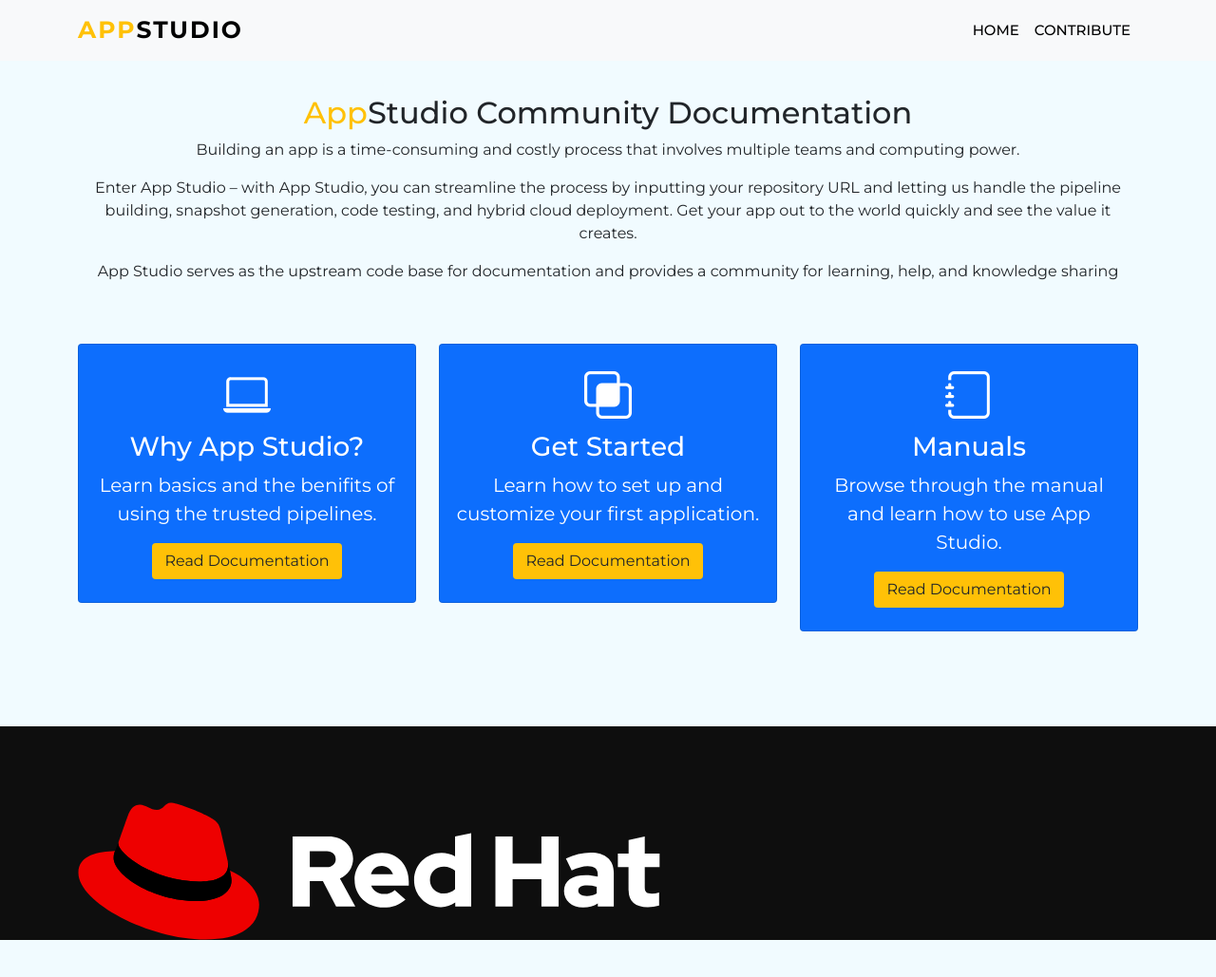
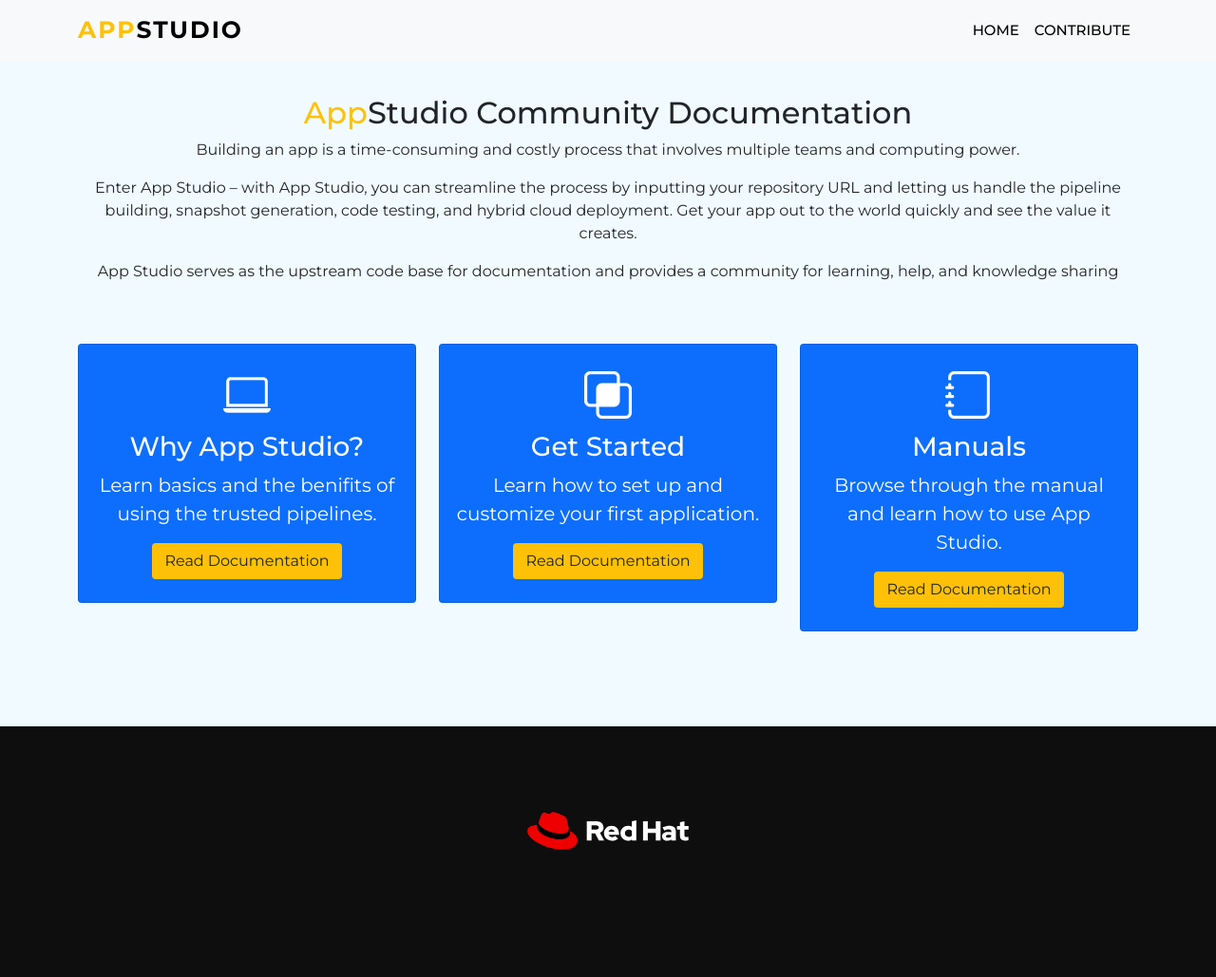
Before and after one commit to redhat-appstudio/appstudio.docs.ui.io, a Jekyll site: the page built from index.html, in a window 1280 px wide and 1035 px high. Shown: the top 1029 px of the window at 95% size. Built offline with Jekyll 4.4.1, drawn with Linux system fonts in a browser that asks for light colours; nearby versions of some CDN libraries.

Commit message:
Initial commit

```diff
--- a/css/style.css
+++ b/css/style.css
@@ -134,12 +134,13 @@ body {
 
 footer.main-footer {
 	background: #0e0e0e;
-	padding: 80px 0 0;
-
+	padding: 90px;
+	text-align: center;
 }
 
-.logo {
-	height: auto;
-	width:40px;
-	text-align: center;
+img,
+svg {
+	vertical-align: middle;
+	height: 90px;
+	padding-bottom: 50px;
 }
```
